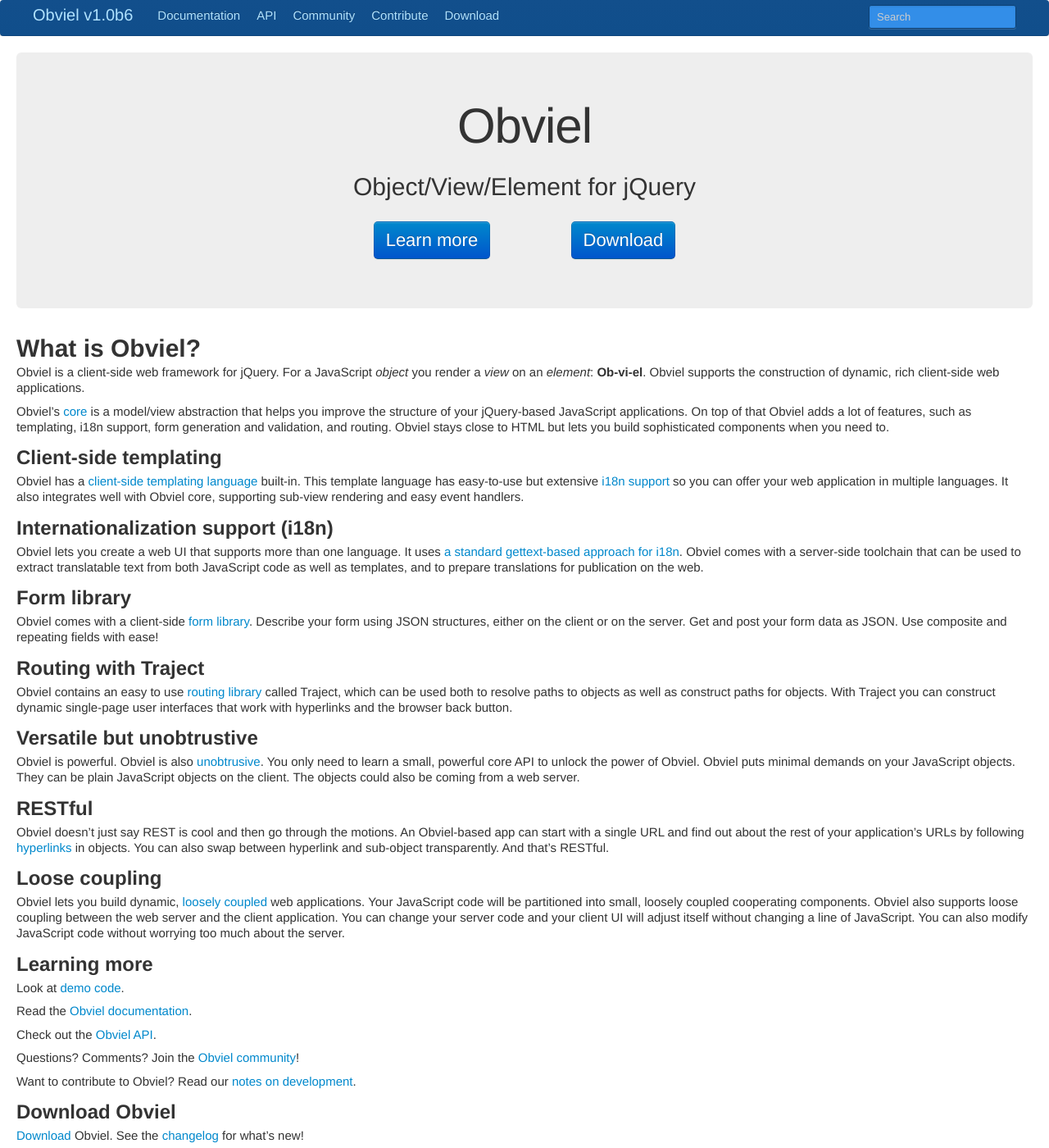
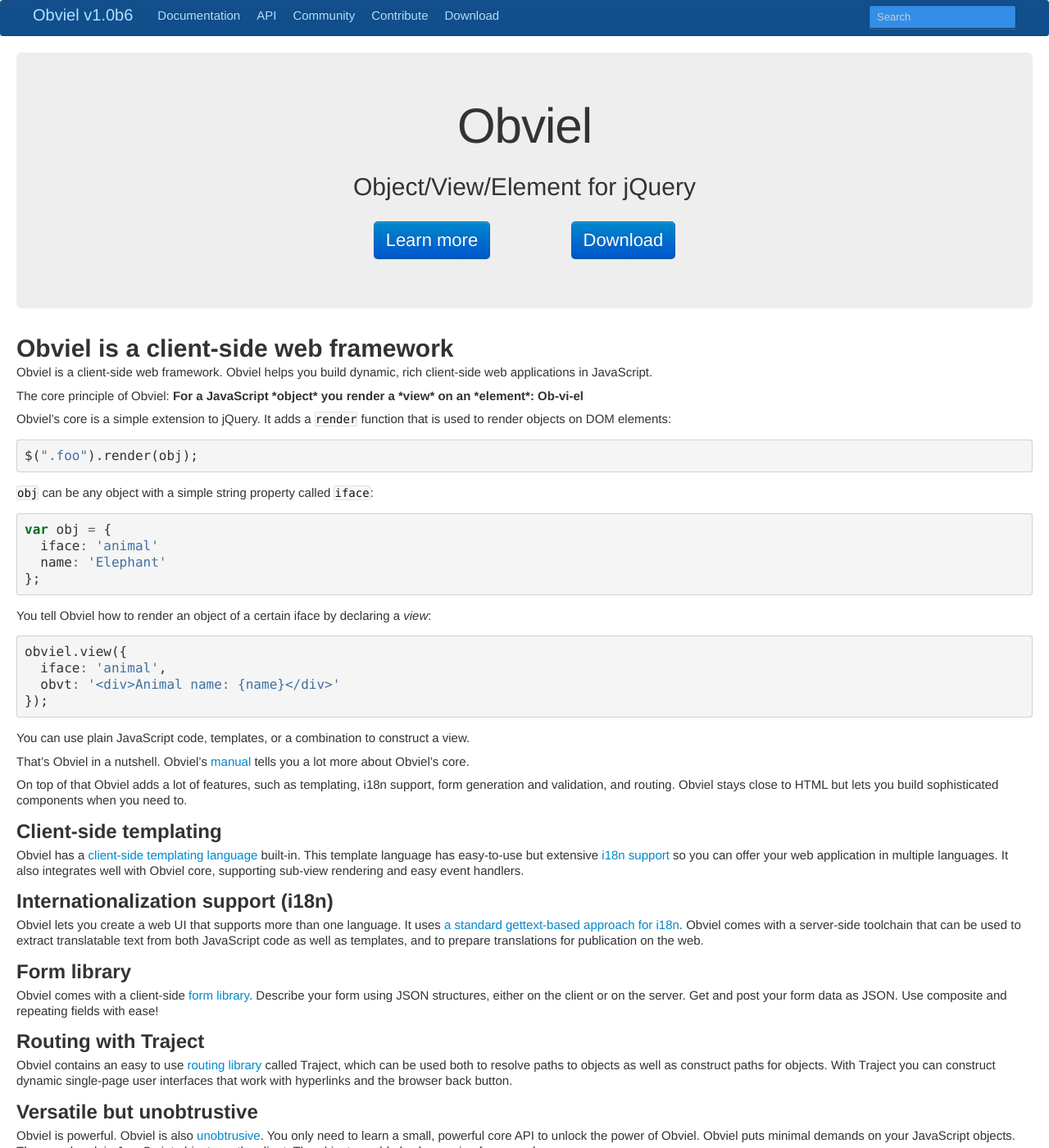
Before and after one commit to obviel/obviel, a Sphinx documentation site: the page built from doc/index.txt, in a window 1280 px wide and 1400 px high. Shown: the whole window at 82% size. Built offline with Sphinx 7.4.7, drawn with Linux system fonts in a browser that asks for light colours.

Commit message:
Improve introduction text.

```diff
--- a/doc/index.txt
+++ b/doc/index.txt
@@ -10,20 +10,46 @@
      </div>
   </div>
 
-What is Obviel?
-===============
+Obviel is a client-side web framework
+=====================================
 
-Obviel is a client-side web framework for jQuery. For a JavaScript
-*object* you render a *view* on an *element*: **Ob-vi-el**. Obviel
-supports the construction of dynamic, rich client-side web
-applications.
+Obviel is a client-side web framework. Obviel helps you build dynamic,
+rich client-side web applications in JavaScript.
 
-Obviel's :doc:`core <manual>` is a model/view abstraction that helps
-you improve the structure of your jQuery-based JavaScript
-applications. On top of that Obviel adds a lot of features, such as
-templating, i18n support, form generation and validation, and
-routing. Obviel stays close to HTML but lets you build sophisticated
-components when you need to.
+The core principle of Obviel: **For a JavaScript *object* you render a
+*view* on an *element*: Ob-vi-el**
+
+Obviel's core is a simple extension to jQuery. It adds a ``render``
+function that is used to render objects on DOM elements::
+
+  $(".foo").render(obj);
+
+``obj`` can be any object with a simple string property called
+``iface``::
+
+  var obj = {
+    iface: 'animal'
+    name: 'Elephant'
+  };
+
+You tell Obviel how to render an object of a certain iface by
+declaring a *view*::
+
+  obviel.view({
+    iface: 'animal',
+    obvt: '<div>Animal name: {name}</div>'
+  });
+
+You can use plain JavaScript code, templates, or a combination to
+construct a view.
+
+That's Obviel in a nutshell. Obviel's :doc:`manual <manual>` tells you
+a lot more about Obviel's core.
+
+On top of that Obviel adds a lot of features, such as templating, i18n
+support, form generation and validation, and routing. Obviel stays
+close to HTML but lets you build sophisticated components when you
+need to.
 
 Client-side templating
 ----------------------
```
